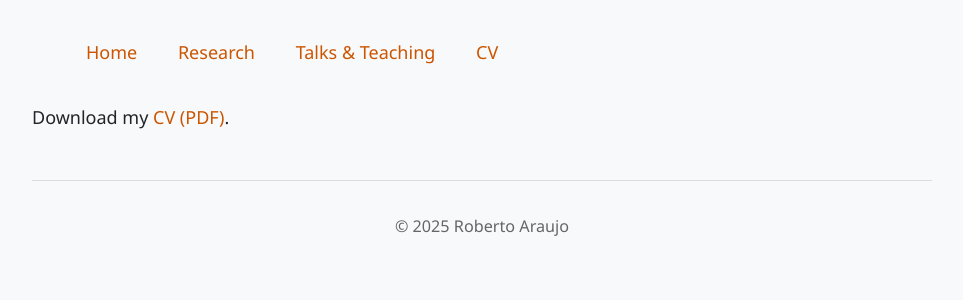
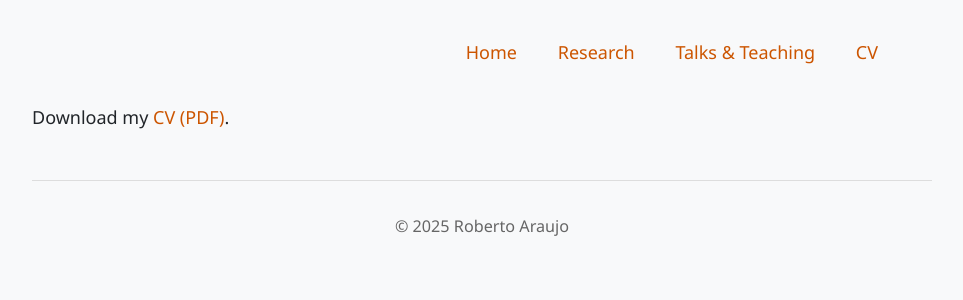
Before and after one commit to r-saraujo/r-saraujo.github.io, a Jekyll site: the page built from cv.md, in a window 1280 px wide. Shown: the top 300 px of the page, without its empty margins (158-1121 px from the left). Built offline with Jekyll 4.4.1, drawn with Linux system fonts in a browser that asks for light colours.

Commit message:
Update style.css

```diff
--- a/assets/style.css
+++ b/assets/style.css
@@ -14,7 +14,7 @@ body {
 
 header {
       display: flex;
-      justify-content: space-between; /* Align nav to right */
+      justify-content: flex-end; /* Align nav to right */
       background-color: #f8f9fa;
       padding: 1rem 2rem;
 }
```
